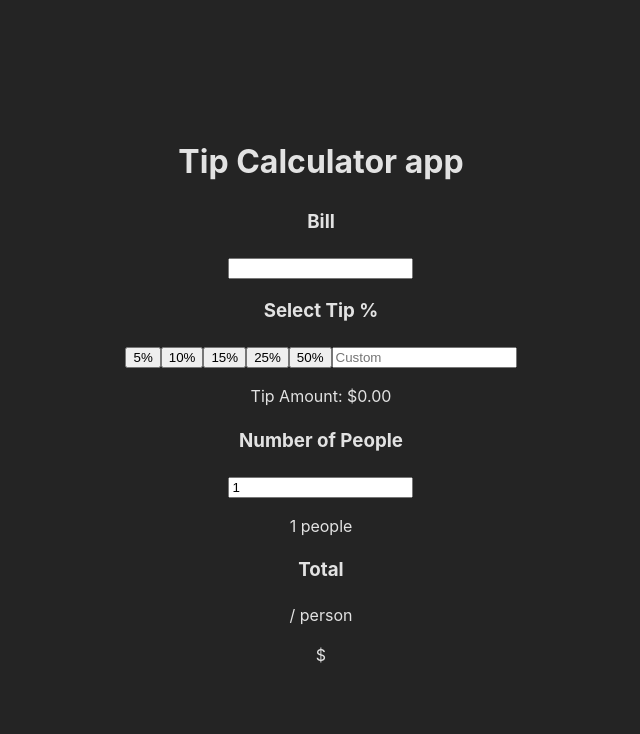
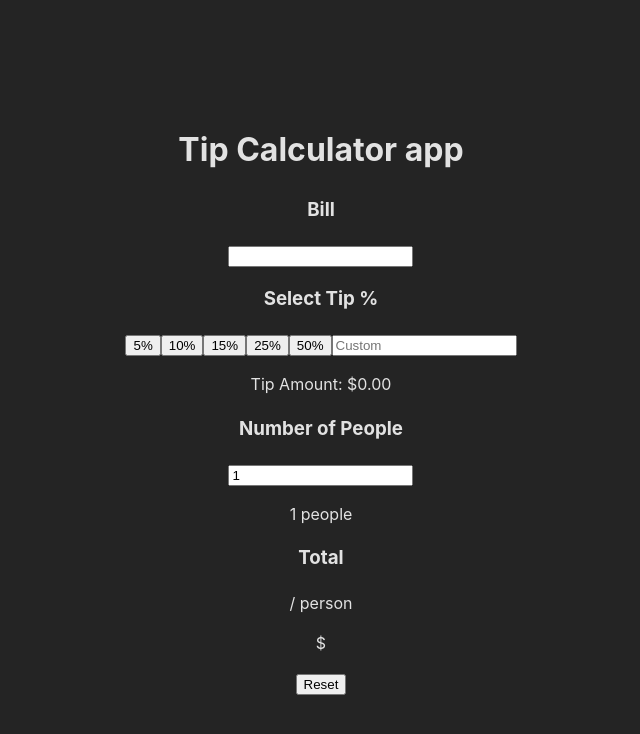
Before and after one commit to zowieerickson/react-tip-calculator-app, a React (Vite) app: page / in a window 1280 px wide. Shown: the top 734 px of the page, without its empty margins (319-959 px from the left). Built offline with nearby package versions, Linux system fonts and the light colour scheme.

Commit message:
add reset button that resets all states back to initial state, and give customtip it's own state variable

```diff
--- a/src/components/CalculateBill.jsx
+++ b/src/components/CalculateBill.jsx
@@ -6,6 +6,7 @@ export function Bill() {
     const [bill, setBill] = useState('')
     const [peopleCount, setPeopleCount] = useState(1)
     const [tipPercentage, setTipPercentage] = useState(0)
+    const [customTip, setCustomTip] = useState('')
     let tipAmount = 0;
 
     const regexNumber = /^[1-9]\d*$/;
@@ -37,8 +38,7 @@ export function Bill() {
     function handleClickAddTipCustom(e) {
         if (e.target.value === "" || regexNumber.test(e.target.value)) {
             setTipPercentage(e.target.value / 100);
-
-            return e.target.value
+            setCustomTip(e.target.value)
         }
     }
 
@@ -56,6 +56,13 @@ export function Bill() {
         if (bill > 0 && peopleCount == 0) {
             return (tipPlusBill).toFixed(2)
         }
+    }
+
+    function handleOnClickReset() {
+        setBill('')
+        setPeopleCount(1)
+        setTipPercentage(0)
+        setCustomTip('')
     }
 
     return (
@@ -79,6 +86,7 @@ export function Bill() {
                 onChange={handleClickAddTipCustom}
                 type="text"
                 placeholder="Custom"
+                value={customTip}
                 name=""
                 id=""
             />
@@ -99,6 +107,7 @@ export function Bill() {
             <Total
             totalPrice={calculateTotalPrice()}
             />
+            <button onClick={handleOnClickReset}>Reset</button>
         </div>
     )
 }
```
